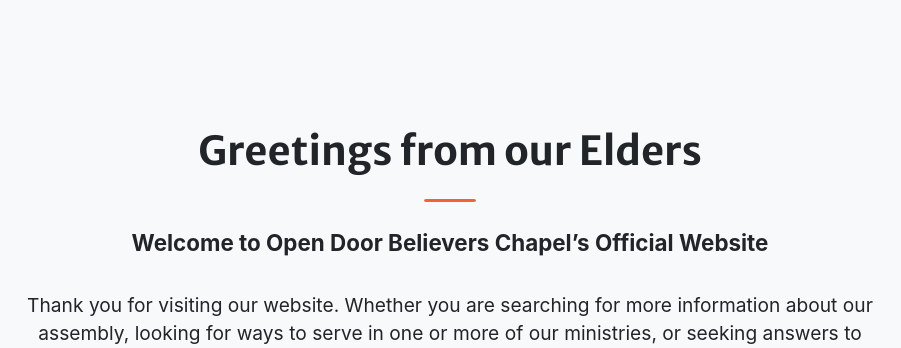
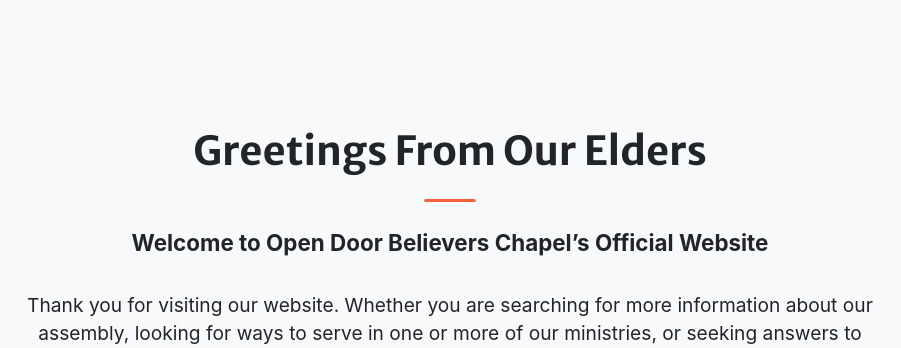
Before and after one commit to JerryHamm/ODBC-site, a Django app: page /about/ in a window 1280 px wide. Shown: the part 481-829 px from the top of the page, without its empty margins (190-1091 px from the left). Run offline with Django 4.2, Linux system fonts and the light colour scheme; grey boxes labelled with a size stand in for pictures from a placeholder-image service; some libraries are stand-ins or nearby versions.

Commit message:
Test git update

```diff
--- a/ODBC_site/templates/odbc/about.html
+++ b/ODBC_site/templates/odbc/about.html
@@ -26,7 +26,7 @@
 
         <div class="container px-4 px-lg-5">
 
-            <h1 class="mt-0 h1-add text-center">Greetings from our Elders</h1>
+            <h1 class="mt-0 h1-add text-center">Greetings From Our Elders</h1>
             <hr class="divider"/>
 
             <div class="row gx-4 gx-lg-5 justify-content-center">
```
